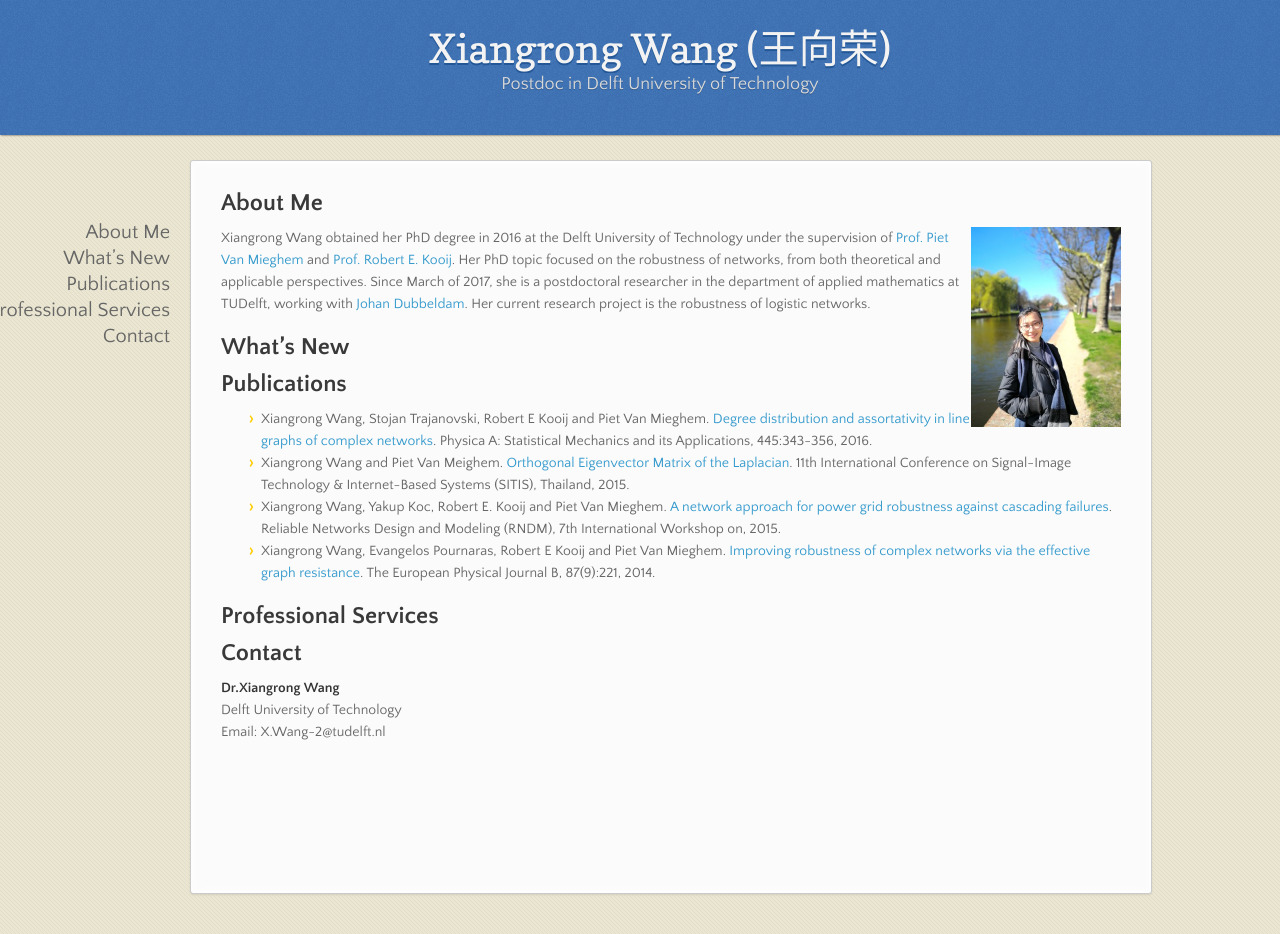
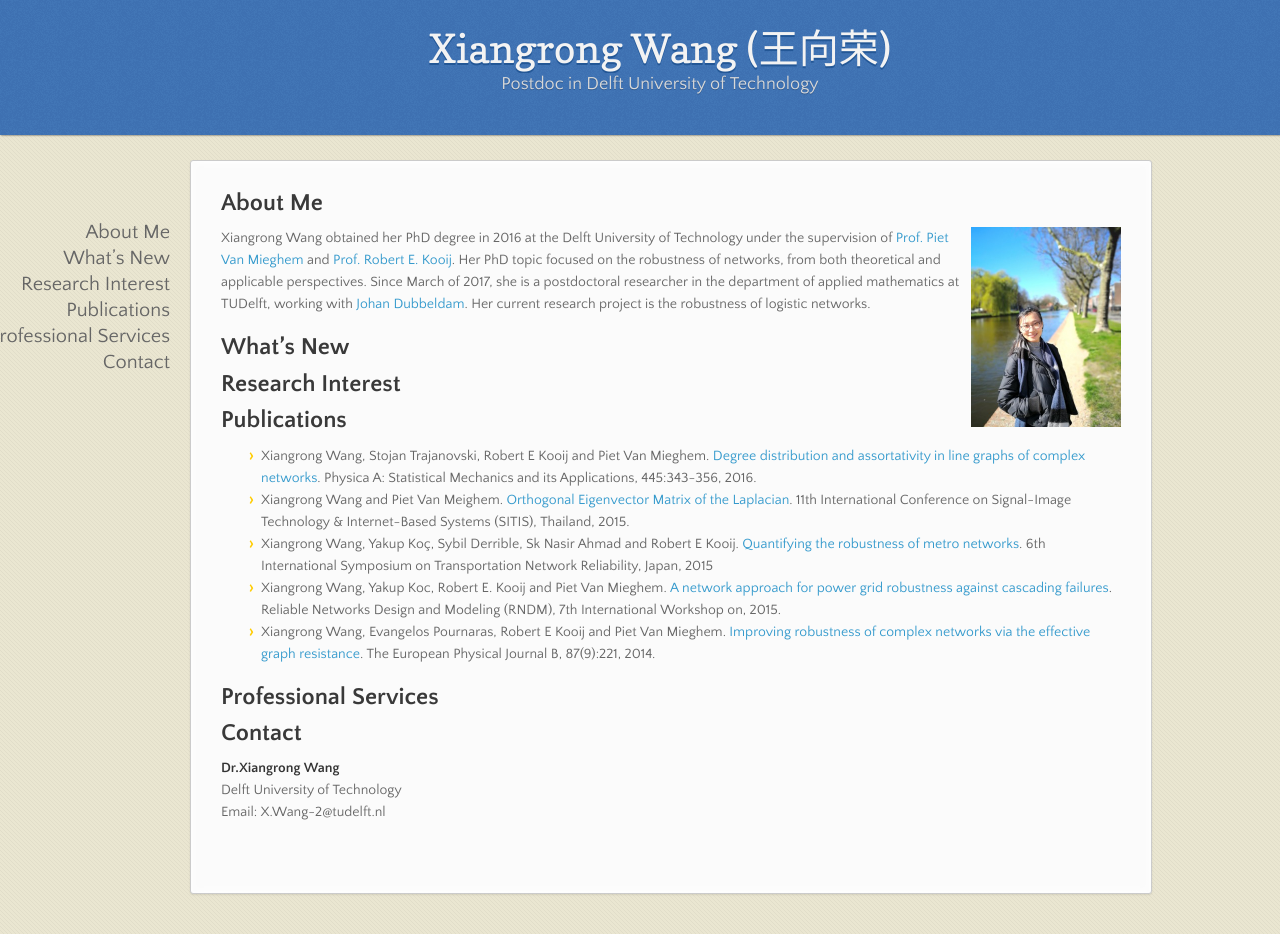
Before and after one commit to xiangrongwang/xiangrongwang.github.io, a Jekyll site: the page built from index.md, in a window 1280 px wide and 934 px high. Built offline with Jekyll 4.4.1, drawn with Linux system fonts in a browser that asks for light colours; nearby versions of some CDN libraries; our own code applies the rules of GitHub Pages for plain Markdown files.

Commit message:
Create index.md

```diff
--- a/index.md
+++ b/index.md
@@ -6,9 +6,12 @@ Her PhD topic focused on the robustness of networks,  from both theoretical and
 
 ## What's New
 
+## Research Interest
+
 ## Publications
 - Xiangrong Wang, Stojan Trajanovski, Robert E Kooij and Piet Van Mieghem. [Degree distribution and assortativity in line graphs of complex networks](https://www.nas.ewi.tudelft.nl/people/Piet/papers/PhysicaA2015_line_graph_degree_assortativity.pdf). Physica A: Statistical Mechanics and its Applications, 445:343-356, 2016.
 - Xiangrong Wang and Piet Van Meighem. [Orthogonal Eigenvector Matrix of the Laplacian](https://www.researchgate.net/profile/Xiangrong_Wang2/publication/287201773_Orthogonal_Eigenvector_Matrix_of_the_Laplacian/links/5672d5d708aedbbb3f9f6dc5.pdf). 11th International Conference on Signal-Image Technology & Internet-Based Systems (SITIS), Thailand, 2015.
+- Xiangrong Wang, Yakup Koç, Sybil Derrible, Sk Nasir Ahmad and Robert E Kooij. [Quantifying the robustness of metro networks](https://arxiv.org/pdf/1505.06664.pdf). 6th International Symposium on Transportation Network Reliability, Japan, 2015
 - Xiangrong Wang, Yakup Koc, Robert E. Kooij and Piet Van Mieghem. [A network approach for power grid robustness against cascading failures](http://ieeexplore.ieee.org/abstract/document/7325231/). Reliable Networks Design and Modeling (RNDM), 7th International Workshop on, 2015.
 - Xiangrong Wang, Evangelos Pournaras, Robert E Kooij and Piet Van Mieghem. [Improving robustness of complex networks via the effective graph resistance](https://link.springer.com/article/10.1140/epjb/e2014-50276-0). The European Physical Journal B, 87(9):221, 2014.
 
```
